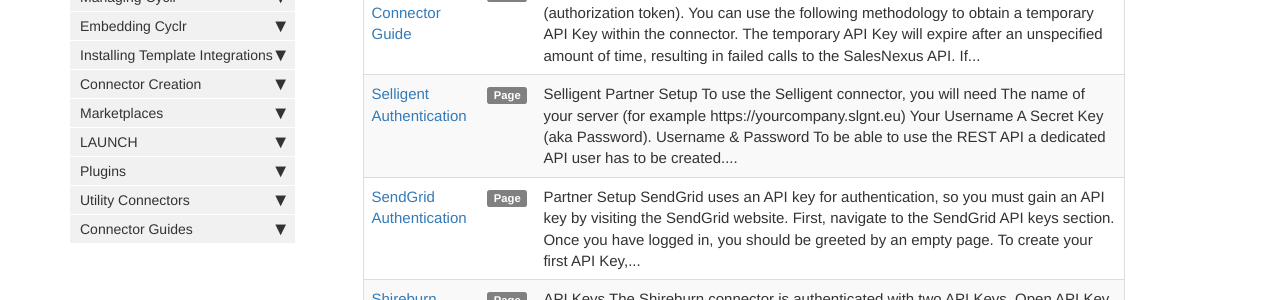
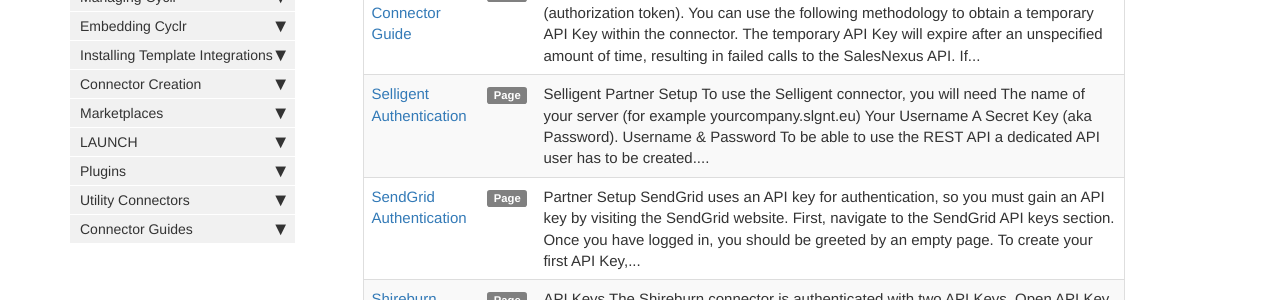
Before and after one commit to sneakysneak/docs, a Jekyll site: the page built from pages/tags/tag_connector.md, in a window 1280 px wide and 900 px high, scrolled down 5213 px. Shown: the part 175-475 px from the top of the window. Built offline with Jekyll 4.4.1, drawn with Linux system fonts in a browser that asks for light colours; nearby versions of some CDN libraries; comment, search, counter and statistics services are not loaded; part of the change alters nothing that is shown.

Commit message:
Update selligent.md

```diff
--- a/pages/connector-authentication/selligent.md
+++ b/pages/connector-authentication/selligent.md
@@ -11,7 +11,7 @@ tags: [connector]
 
 To use the Selligent connector, you will need
 
-1. The name of your server (for example **https://<span></span>yourcompany.slgnt.eu**)
+1. The name of your server (for example **yourcompany.slgnt.eu**)
 2. Your Username
 3. A Secret Key (aka Password).
 
```
